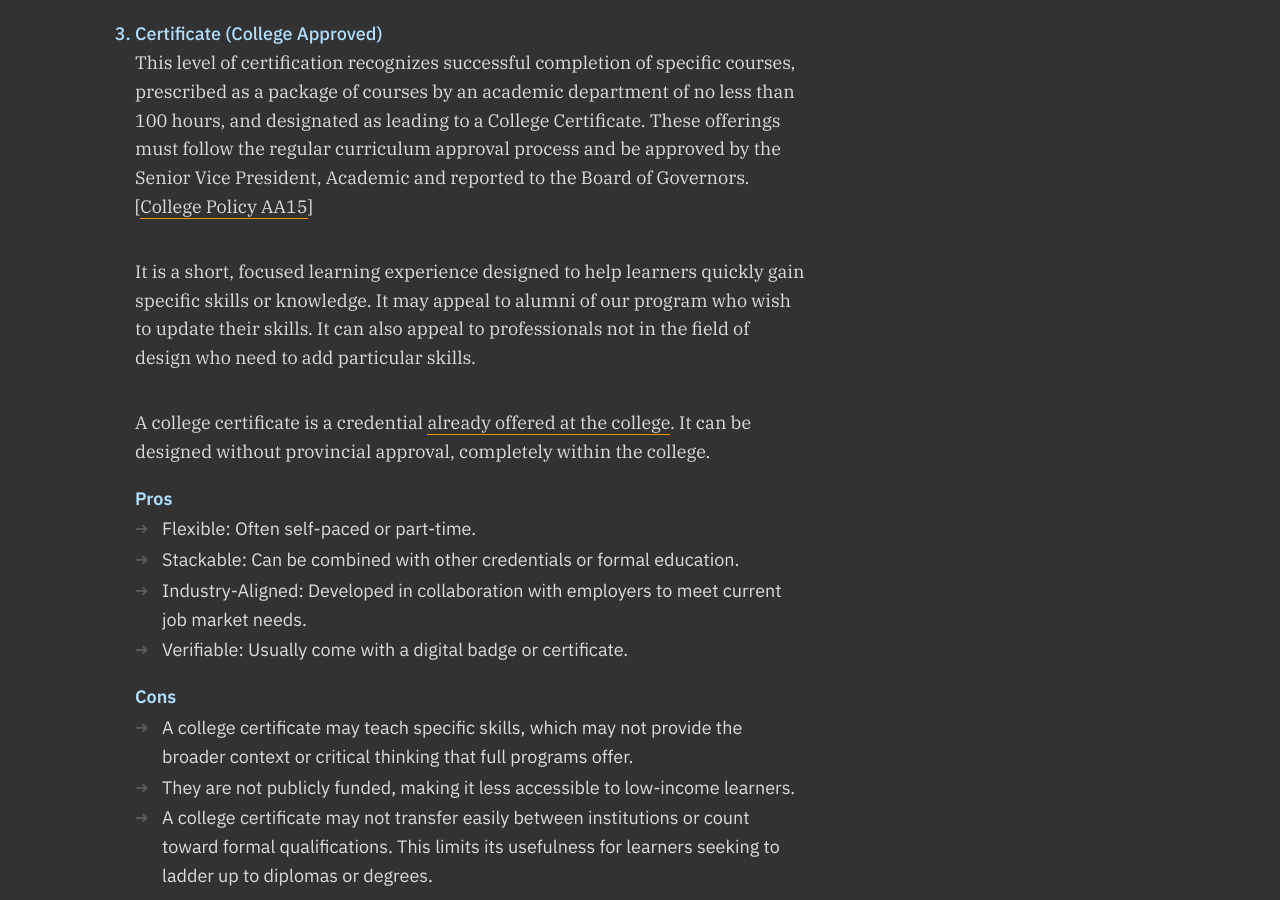
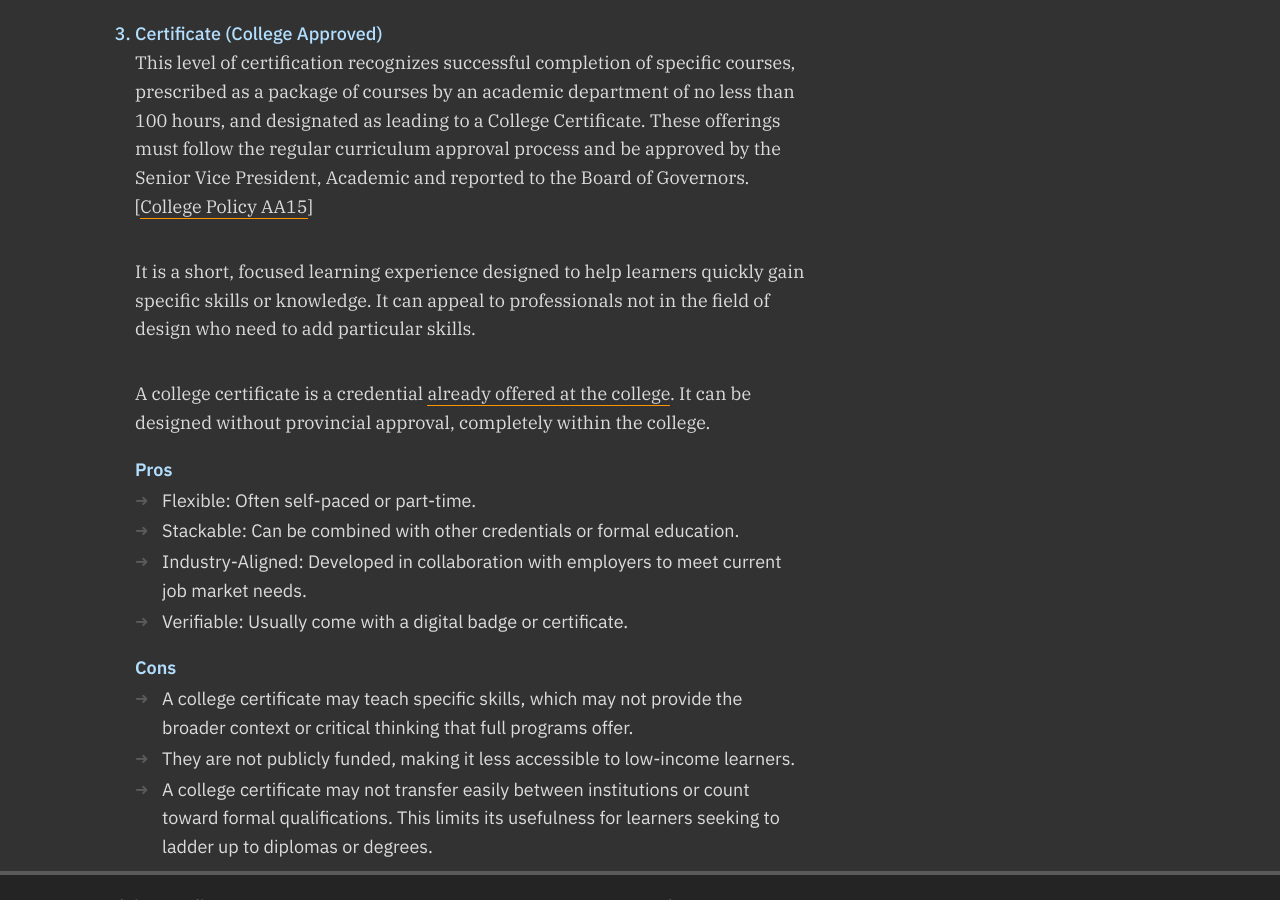
Before and after one commit to AlainParadis/program-transformation, a Jekyll site: the page built from proposed-credentials.md, in a window 1280 px wide and 900 px high, scrolled down 1587 px. Built offline with Jekyll 4.4.1, drawn with Linux system fonts in a browser that asks for light colours.

Commit message:
Update proposed-credentials.md

```diff
--- a/proposed-credentials.md
+++ b/proposed-credentials.md
@@ -68,7 +68,7 @@ order: 4
 		This level of certification recognizes successful completion of specific courses, prescribed as a package of courses by an academic department of no less than 100 hours, and designated as leading to a College Certificate. These offerings must follow the regular curriculum approval process and be approved by the Senior Vice President, Academic and reported to the Board of Governors. [<a href="https://www.algonquincollege.com/policies/aa15">College Policy AA15</a>]
 	</p>
 	<p>
-		It is a short, focused learning experience designed to help learners quickly gain specific skills or knowledge. It may appeal to alumni of our program who wish to update their skills. It can also appeal to professionals not in the field of design who need to add particular skills.
+		It is a short, focused learning experience designed to help learners quickly gain specific skills or knowledge. It can appeal to professionals not in the field of design who need to add particular skills.
 	</p>
 	<p>
 		A college certificate is a credential <a href="https://www.algonquincollege.com/academic-development/new-program-development/">already offered at the college</a>. It can be designed without provincial approval, completely within the college.
```
